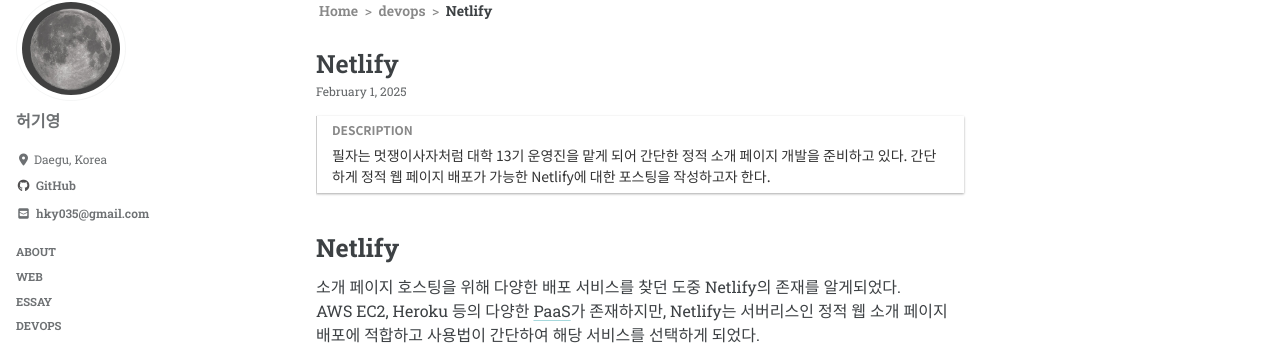
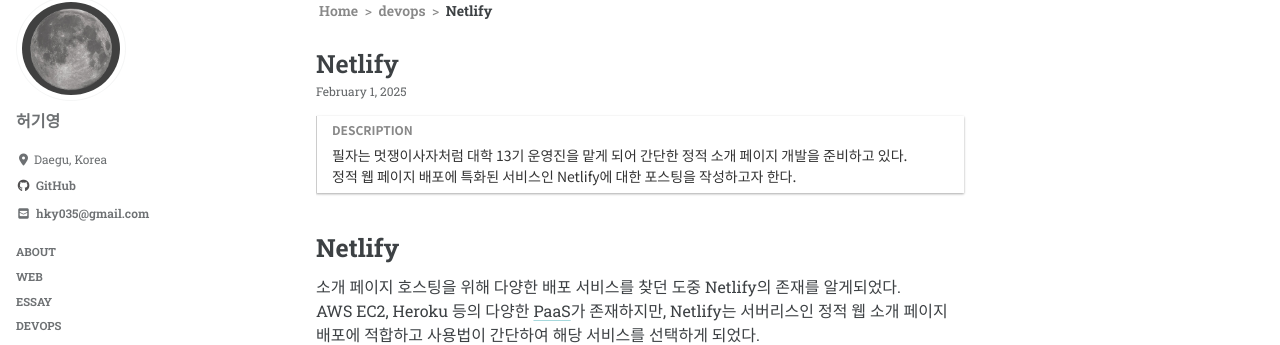
Before and after one commit to hky035/hky035.github.io, a Jekyll site: the page built from _posts/devops/2025-02-01-netlify.md, in a window 1280 px wide and 900 px high. Shown: the part 106-451 px from the top of the window. Built offline with Jekyll 4.4.1, drawn with Linux system fonts in a browser that asks for light colours; cached includes are drawn as plain includes.

Commit message:
docs: update netlify

```diff
--- a/_posts/devops/2025-02-01-netlify.md
+++ b/_posts/devops/2025-02-01-netlify.md
@@ -5,7 +5,7 @@ author_profile: true
 sidbar:
   nav: "main"
 category: "devops"
-description: "필자는 멋쟁이사자처럼 대학 13기 운영진을 맡게 되어 간단한 정적 소개 페이지 개발을 준비하고 있다. 간단하게 정적 웹 페이지 배포가 가능한 Netlify에 대한 포스팅을 작성하고자 한다."
+description: "필자는 멋쟁이사자처럼 대학 13기 운영진을 맡게 되어 간단한 정적 소개 페이지 개발을 준비하고 있다.<br/>정적 웹 페이지 배포에 특화된 서비스인 Netlify에 대한 포스팅을 작성하고자 한다."
 published: true
 show_date: true
 ---
```
